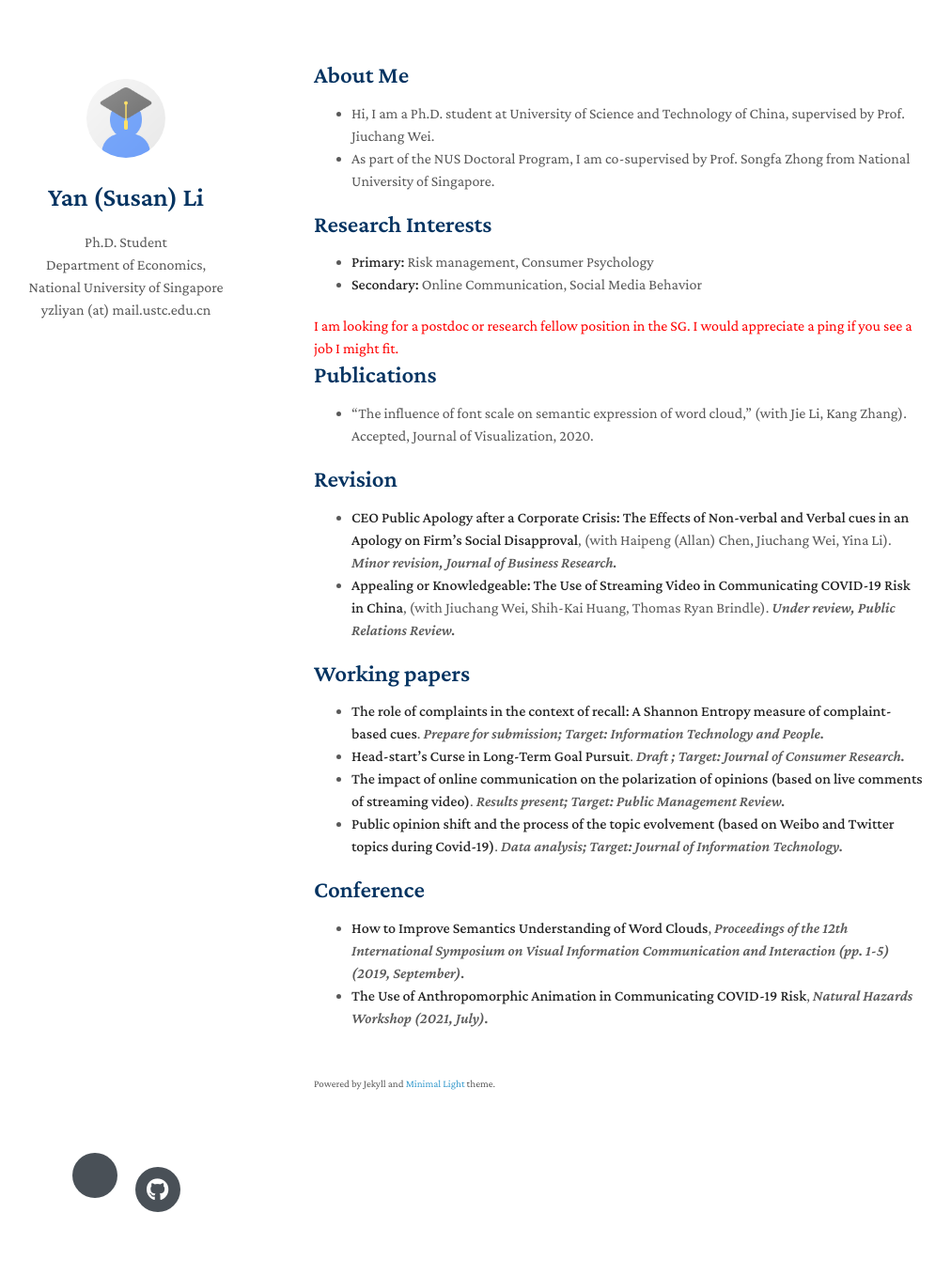
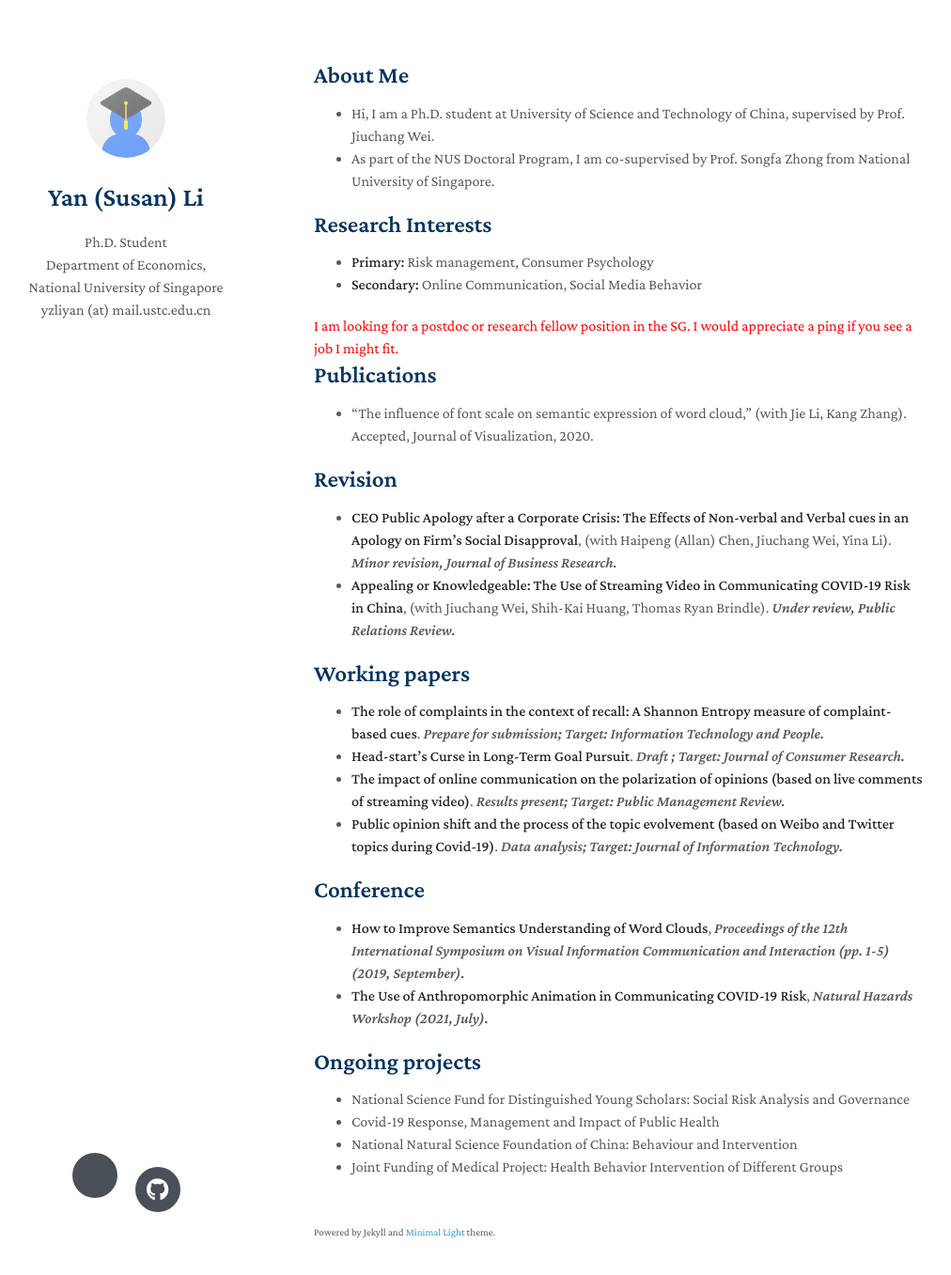
Before and after one commit to Yanli-susan/yanli-susan.github.io, a Jekyll site: the page built from index.md, in a window 1280 px wide and 1392 px high. Shown: the top 1357 px of the window at 94% size, without its empty margins (136-1148 px from the left). Built offline with Jekyll 4.4.1, drawn with Linux system fonts in a browser that asks for light colours; nearby versions of some CDN libraries; a style sheet for code colours, icons or effects is not loaded; our own code applies the rules of GitHub Pages for plain Markdown files.

Commit message:
Update index.md

```diff
--- a/index.md
+++ b/index.md
@@ -48,3 +48,11 @@ during Covid-19)**. *Data analysis; Target: Journal of Information Technology.*
 Symposium on Visual Information Communication and Interaction (pp. 1-5) (2019, September).*
 - **The Use of Anthropomorphic Animation in Communicating COVID-19 Risk**, *Natural Hazards
 Workshop (2021, July).*
+
+
+## Ongoing projects
+
+- National Science Fund for Distinguished Young Scholars: Social Risk Analysis and Governance
+- Covid-19 Response, Management and Impact of Public Health
+- National Natural Science Foundation of China: Behaviour and Intervention
+- Joint Funding of Medical Project: Health Behavior Intervention of Different Groups
```
